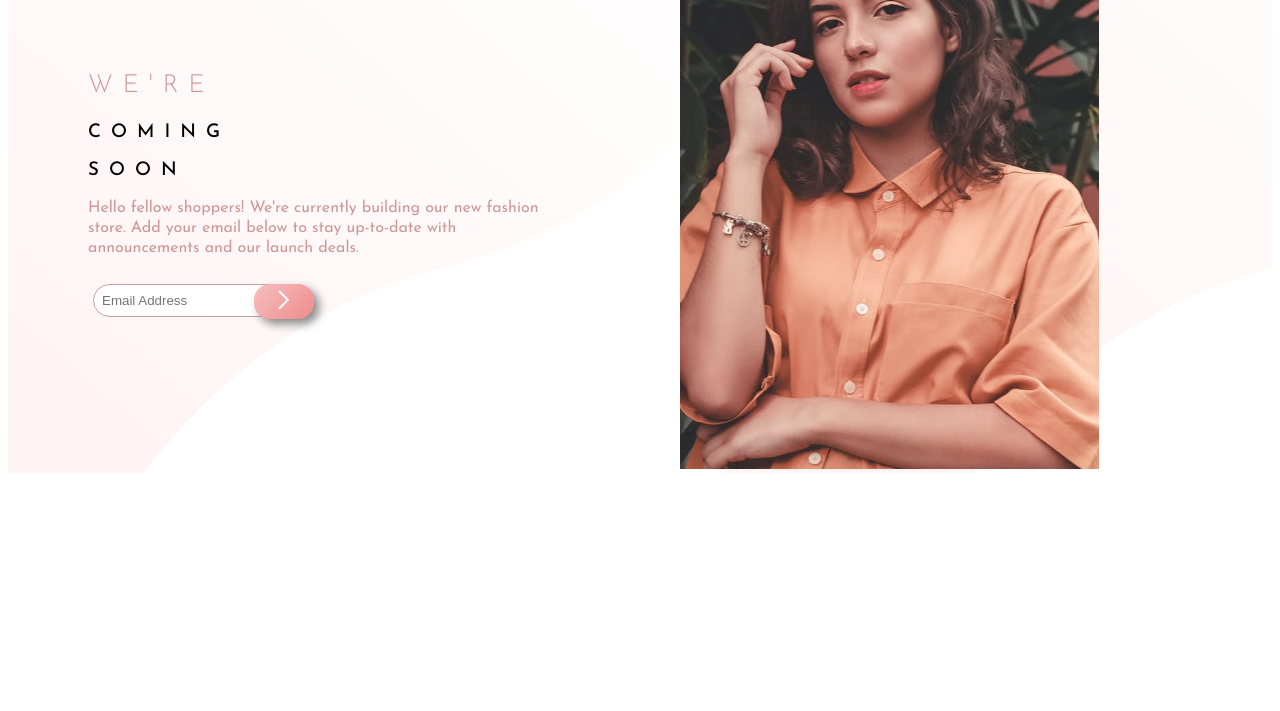
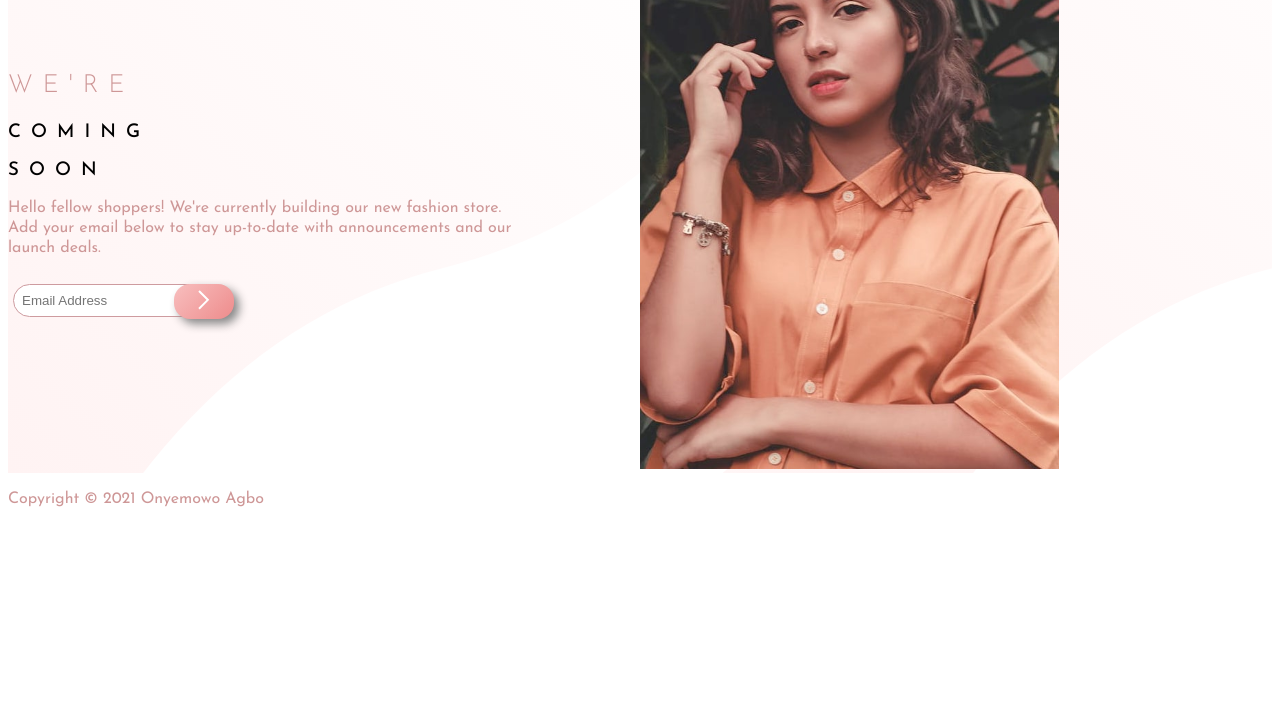
Before and after one commit to Onyiee/base-style-apparel, a plain HTML site: page index.html in a window 1280 px wide. Shown: the part 89-800 px from the top of the page. Drawn offline with Linux system fonts and the light colour scheme.

Commit message:
updated landing page

```diff
--- a/css/style.css
+++ b/css/style.css
@@ -7,7 +7,6 @@ background-image: url('../img/bg-pattern-desktop.svg');
 }
 
 .white-child {
-    padding-left: 5rem;
     justify-content: center;
     flex: 1;
 }
@@ -24,9 +23,6 @@ flex: 1;
     font-weight: 300;
     letter-spacing: 10px;
     display: flex;
-    /* justify-content: center; */
-    /* padding-right: 45%;
-    margin-top: 12%; */
 }
 
 .second-h3 {
@@ -35,8 +31,6 @@ flex: 1;
     font-weight: 500;
     letter-spacing: 10px;
     display: flex;
-    /* justify-content: center; */
-    /* padding-right: 40%; */
 }
 
 .third-h3 {
@@ -45,8 +39,6 @@ flex: 1;
     font-weight: 500;
     letter-spacing: 10px;
     display: flex;
-    /* justify-content: center; */
-    /* padding-right: 46%; */
 }
 
 p {
@@ -60,9 +52,6 @@ p {
 #logo {
     padding-top: 2rem;
     display: flex;
-    /* justify-content: center; */
-    /* padding-right: 40%;
-    margin-top: 5%; */
 }
 
 #input {
--- a/index.html
+++ b/index.html
@@ -39,5 +39,10 @@
             <img src="img/hero-desktop.jpg" height="550px"/>
         </div>
     </div>
+    <div>
+        <footer>
+            <p>Copyright &copy; 2021 Onyemowo Agbo</p>
+        </footer>
+    </div>
 </body>
 </html>
```
